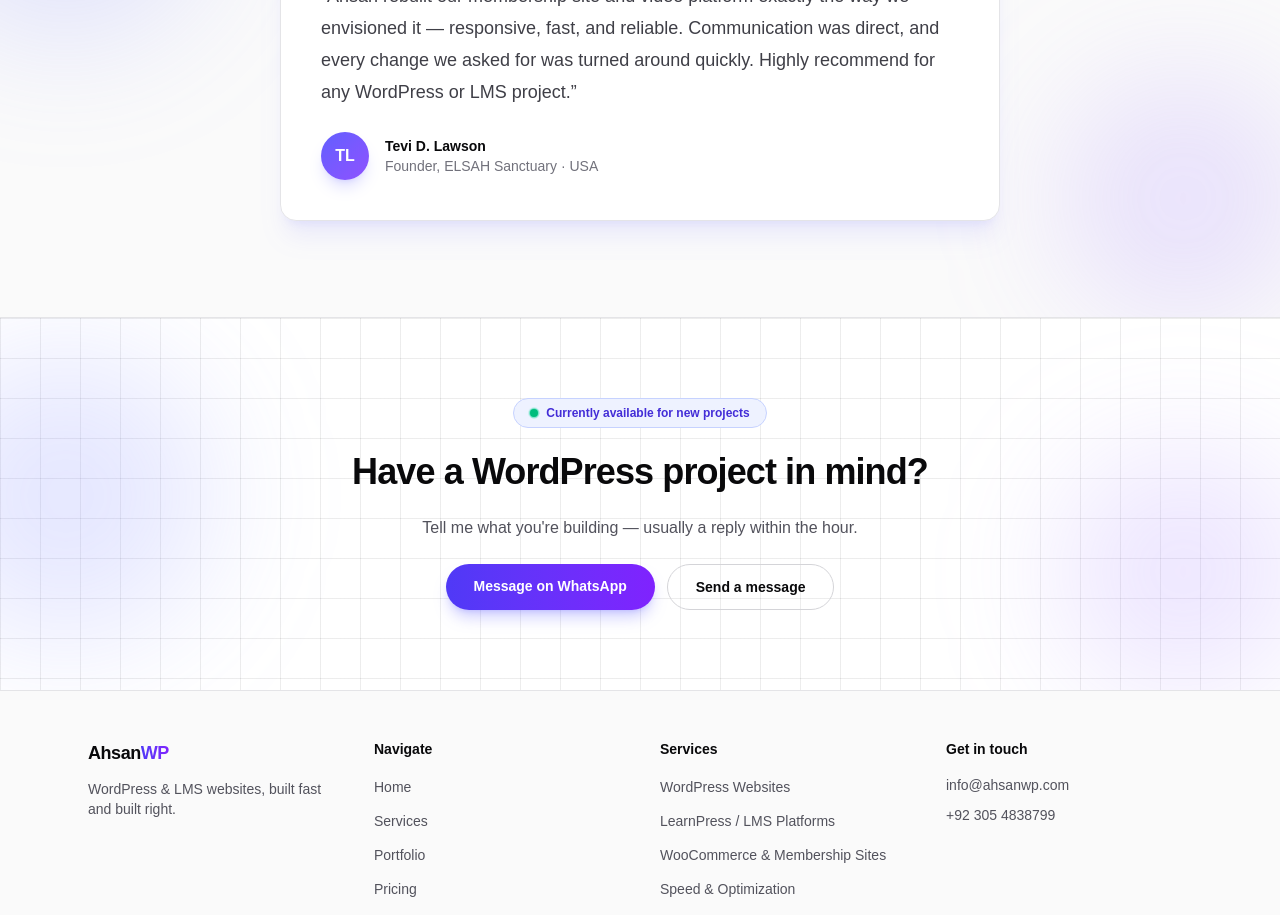
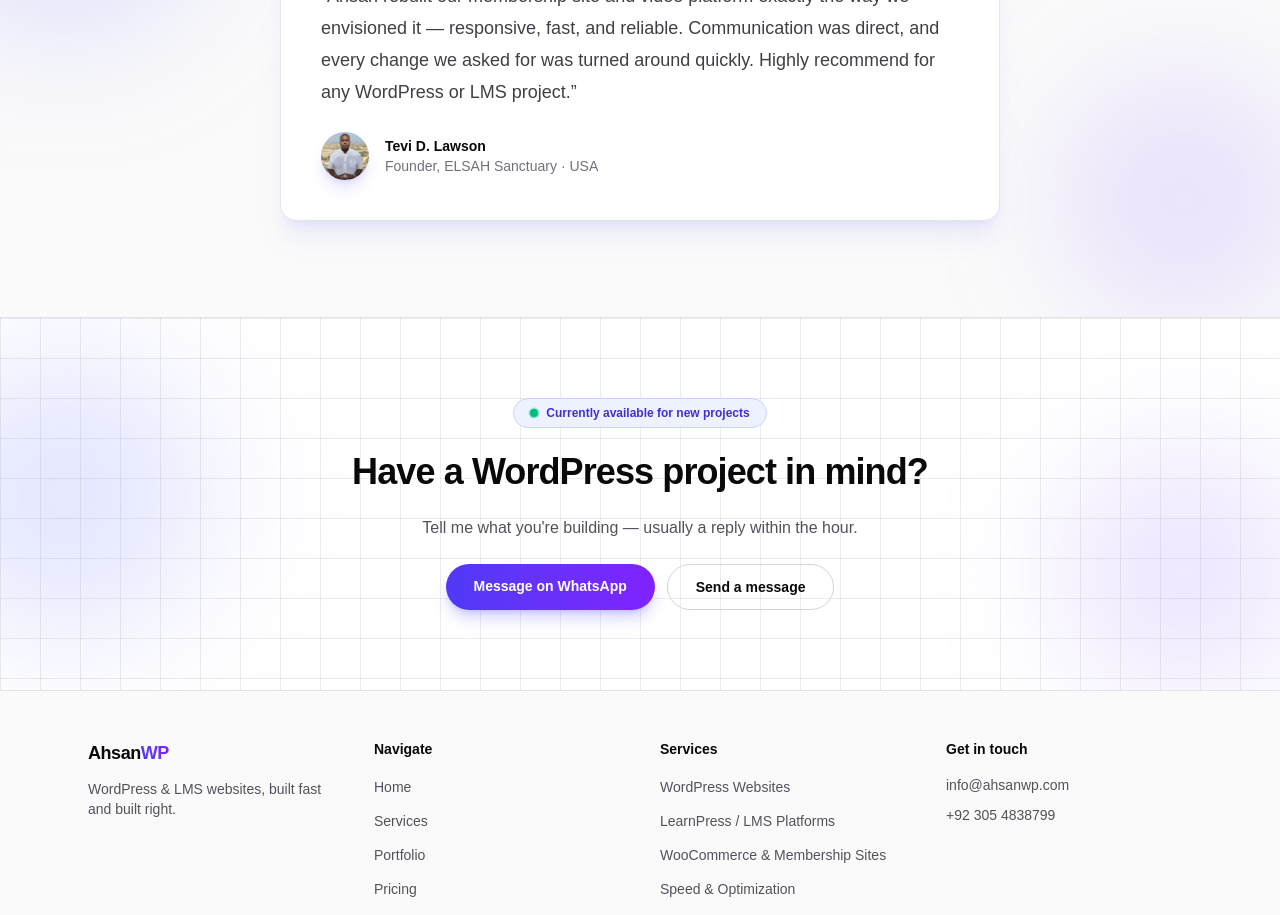
Before and after one commit to Ahsanwd/ahsanwp-site, a Next.js app: page / in a window 1280 px wide. Shown: the part 2100-3015 px from the top of the page. Built offline with nearby package versions, Linux system fonts and the light colour scheme.

Commit message:
Use real client photo for testimonial avatar
Swaps the initials placeholder for Tevi D. Lawson's actual photo.

```diff
--- a/src/app/page.tsx
+++ b/src/app/page.tsx
@@ -1,4 +1,5 @@
 import Link from "next/link";
+import Image from "next/image";
 import { whatsappLink } from "@/lib/constants";
 import GradientOrbs from "@/components/GradientOrbs";
 import HeroVisual from "@/components/HeroVisual";
@@ -175,9 +176,13 @@ export default function Home() {
                 for was turned around quickly. Highly recommend for any WordPress or LMS project.&rdquo;
               </p>
               <div className="mt-6 flex items-center gap-4">
-                <div className="flex h-12 w-12 shrink-0 items-center justify-center rounded-full bg-gradient-to-br from-indigo-500 to-violet-500 text-base font-semibold text-white shadow-lg shadow-indigo-500/20">
-                  TL
-                </div>
+                <Image
+                  src="/images/testimonials/tevi-lawson.jpg"
+                  alt="Tevi D. Lawson"
+                  width={48}
+                  height={48}
+                  className="h-12 w-12 shrink-0 rounded-full object-cover shadow-lg shadow-indigo-500/20"
+                />
                 <div>
                   <p className="text-sm font-semibold text-zinc-950 dark:text-white">Tevi D. Lawson</p>
                   <p className="text-sm text-zinc-500 dark:text-zinc-500">Founder, ELSAH Sanctuary · USA</p>
```
Also changed, not shown: public/images/testimonials/tevi-lawson.jpg (added).
